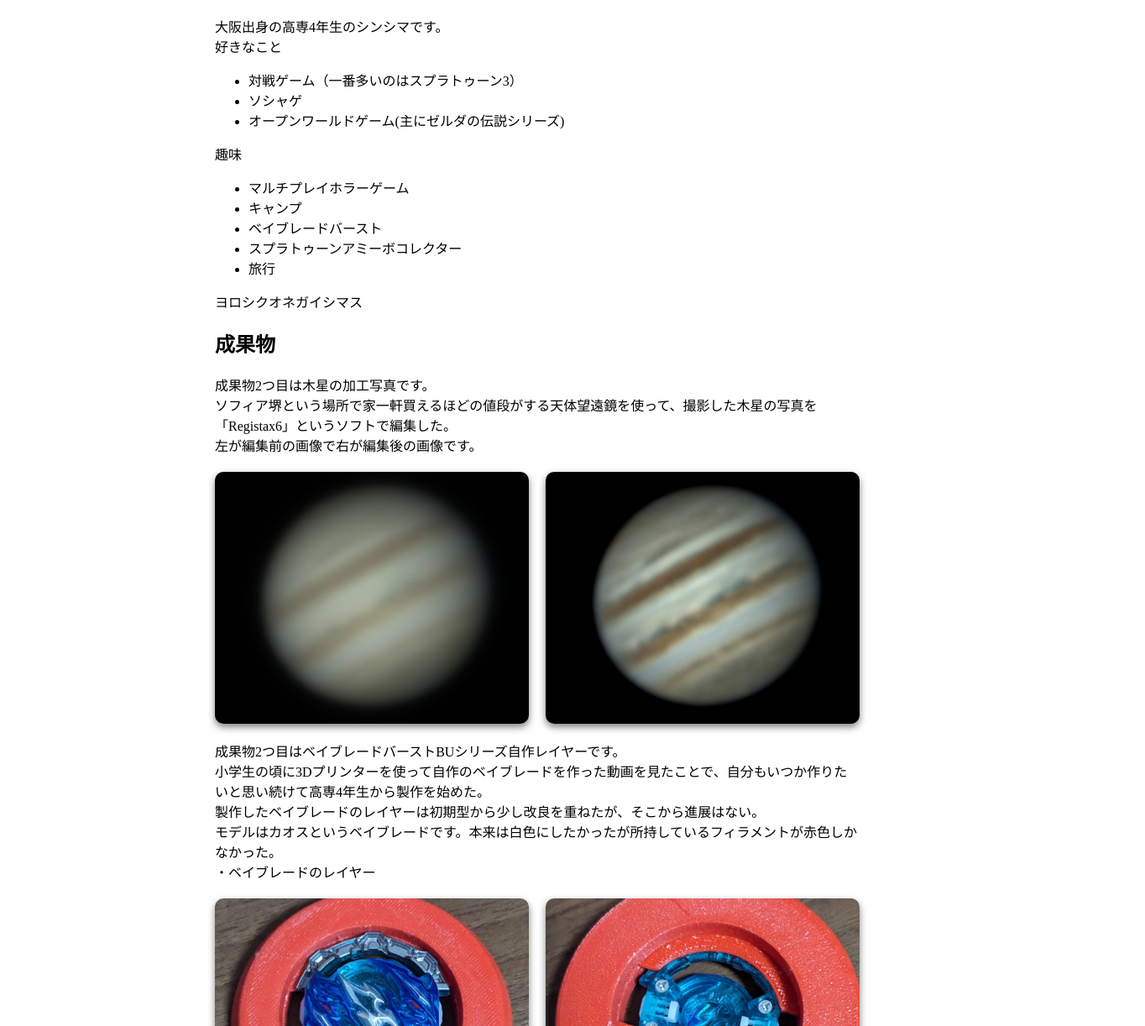
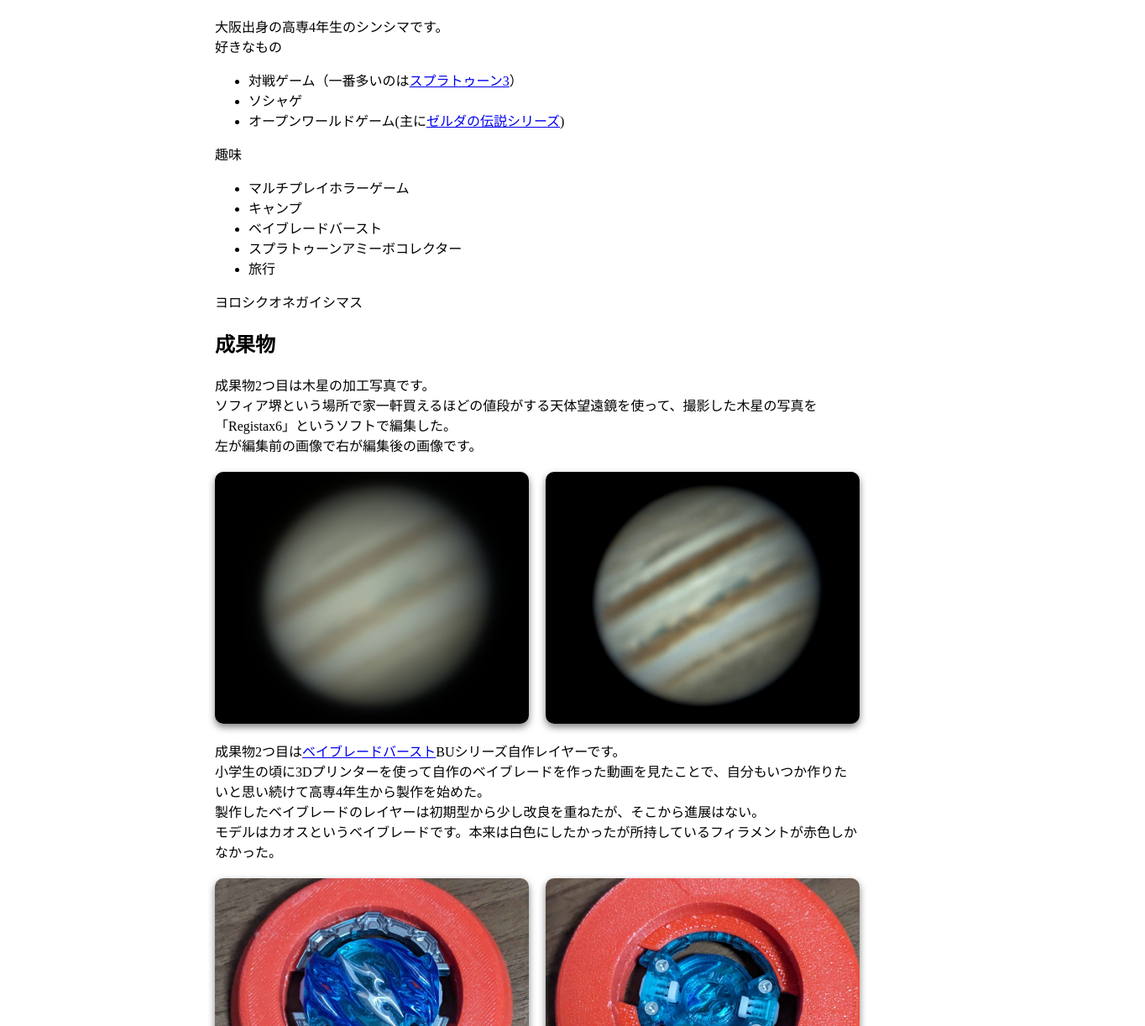
Before and after one commit to shin030939/portfolio, a plain HTML site: page index.html in a window 1280 px wide. Shown: the part 78-1300 px from the top of the page at 84% size, 1364 px wide, since content can reach past the window. Drawn offline with Linux system fonts and the light colour scheme.

Commit message:
Add files via upload

```diff
--- a/index.html
+++ b/index.html
@@ -11,11 +11,11 @@
       <h1>シンシマ's Portfolio</h1>
       <p>
         大阪出身の高専4年生のシンシマです。<br>
-        好きなこと
+        好きなもの
         <ul>
-            <li>対戦ゲーム（一番多いのはスプラトゥーン3）</li>
+            <li>対戦ゲーム（一番多いのは<a href="https://www.nintendo.com/jp/switch/av5ja/index.html">スプラトゥーン3</a>）</li>
             <li>ソシャゲ</li>
-            <li>オープンワールドゲーム(主にゼルダの伝説シリーズ)</li>
+            <li>オープンワールドゲーム(主に<a href="https://www.nintendo.com/jp/character/zelda/index.html">ゼルダの伝説シリーズ</a>)</li>
         </ul>
         趣味
         <ul>
@@ -44,11 +44,10 @@
       </p>
 
       <p>
-        成果物2つ目はベイブレードバーストBUシリーズ自作レイヤーです。<br>
+        成果物2つ目は<a href="https://beyblade.takaratomy.co.jp/burst/">ベイブレードバースト</a>BUシリーズ自作レイヤーです。<br>
         小学生の頃に3Dプリンターを使って自作のベイブレードを作った動画を見たことで、自分もいつか作りたいと思い続けて高専4年生から製作を始めた。<br>
         製作したベイブレードのレイヤーは初期型から少し改良を重ねたが、そこから進展はない。<br>
         モデルはカオスというベイブレードです。本来は白色にしたかったが所持しているフィラメントが赤色しかなかった。<br>
-        ・ベイブレードのレイヤー<br>
         <div class="img-2col-container">
         <div>
           <img src="改良型2.jpg" />
@@ -62,7 +61,7 @@
 
       <h2>基礎研究</h2>
       <p>
-        成果物:Googleサイトを使用して製作した高専祭の観光客用のサイト<br>
+        成果物:Googleサイトを使用して製作した<a href="https://sites.google.com/d/1SVFAKZfH3xntn6piQx4zfmqt4fBjfFEE/p/1O_Ft8ClOTvdz_KrOHziMFv4qAkdfT73-/edit">高専祭の観光客用のサイト</a><br>
         プロジェクトの位置づけ:寿司をどのように提供するか<br>
         取り組み期間:約8ヶ月間<br>
         チーム人数:6人<br>
@@ -129,11 +128,6 @@
         生け花を始めたのは中学2年生の時だけです。<br>
         始めた理由はお母さんがやっていた影響から始め<strong>させられ</strong>ました。<br>
         僕の生け花の作品はこちらです。
-
-        <div>
-            <img src="生け花1.jpg" />
-        </div>
-
         <div class="img-2col-container">
         <div>
           <img src="生け花2.jpg" />
```
